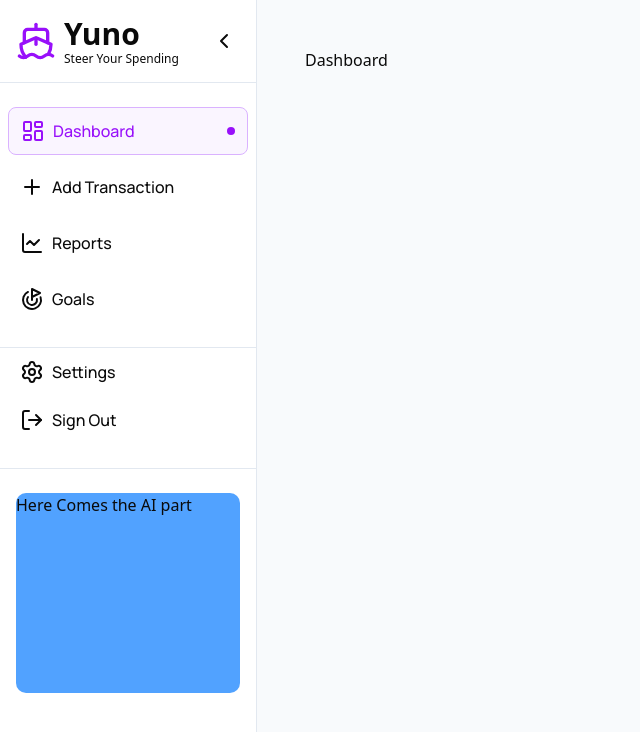
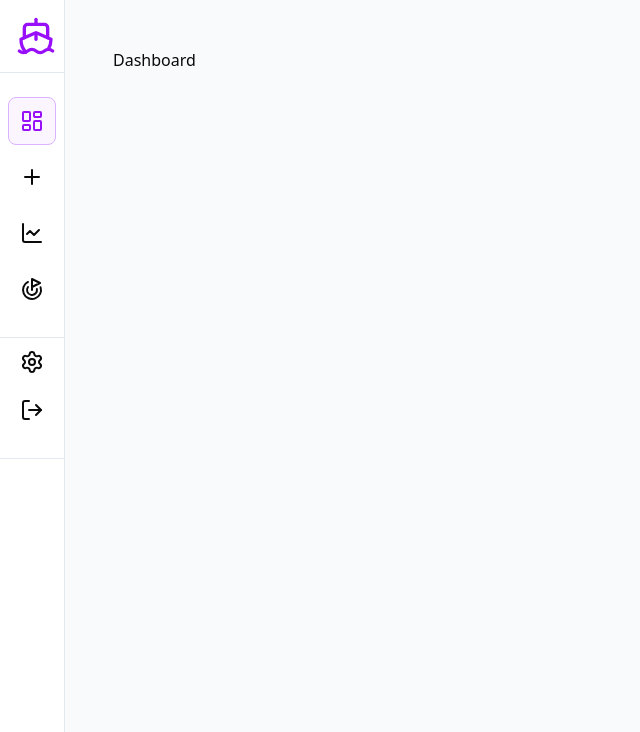
Before and after one commit to mundesamarth/Yuno, a Next.js app: page /dashboard in a window 1280 px wide. Shown: the top 732 px of the page, without its empty margins (0-640 px from the left). Built offline with nearby package versions, Linux system fonts and the light colour scheme; a web font is replaced by a local one.

Commit message:
Some final changes in navbar

```diff
--- a/src/app/page.tsx
+++ b/src/app/page.tsx
@@ -5,12 +5,12 @@ export default function Home() {
     <div>
       <h1>Hello World!!</h1>
       <div className="p-4">
-      <button className="w-full bg-purple-600 text-white rounded-md py-2">
-        <Link href='/dashboard'>
-        Back to dashboard
+        <Link href="/dashboard">
+          <button className="w-full bg-purple-600 text-white rounded-md py-2">
+            Back to dashboard
+          </button>
         </Link>
-      </button>
-    </div>
+      </div>
     </div>
   );
 }
--- a/src/app/ui/dashboard/nav-links.tsx
+++ b/src/app/ui/dashboard/nav-links.tsx
@@ -57,7 +57,7 @@ export default function NavLinks({
             <LinkIcon className="w-6 h-6" />
             {!isCollapsed && (
               <>
-                <p className="hidden md:block ml-2">{link.name}</p>
+                <p className="md:block ml-2">{link.name}</p>
 
                 {isActive && !isSecondary && (
                   <div className="ml-auto w-2 h-2 rounded-full bg-purple-600 hidden md:block" />
--- a/src/app/ui/dashboard/sidenav.tsx
+++ b/src/app/ui/dashboard/sidenav.tsx
@@ -25,7 +25,7 @@ const secondaryLinks = [
 ];
 
 export default function SideNav() {
-  const [isCollapsed, setIsCollapsed] = useState(false);
+  const [isCollapsed, setIsCollapsed] = useState(true);
   const toggleSidebar = () => {
     setIsCollapsed(!isCollapsed);
   };
```
